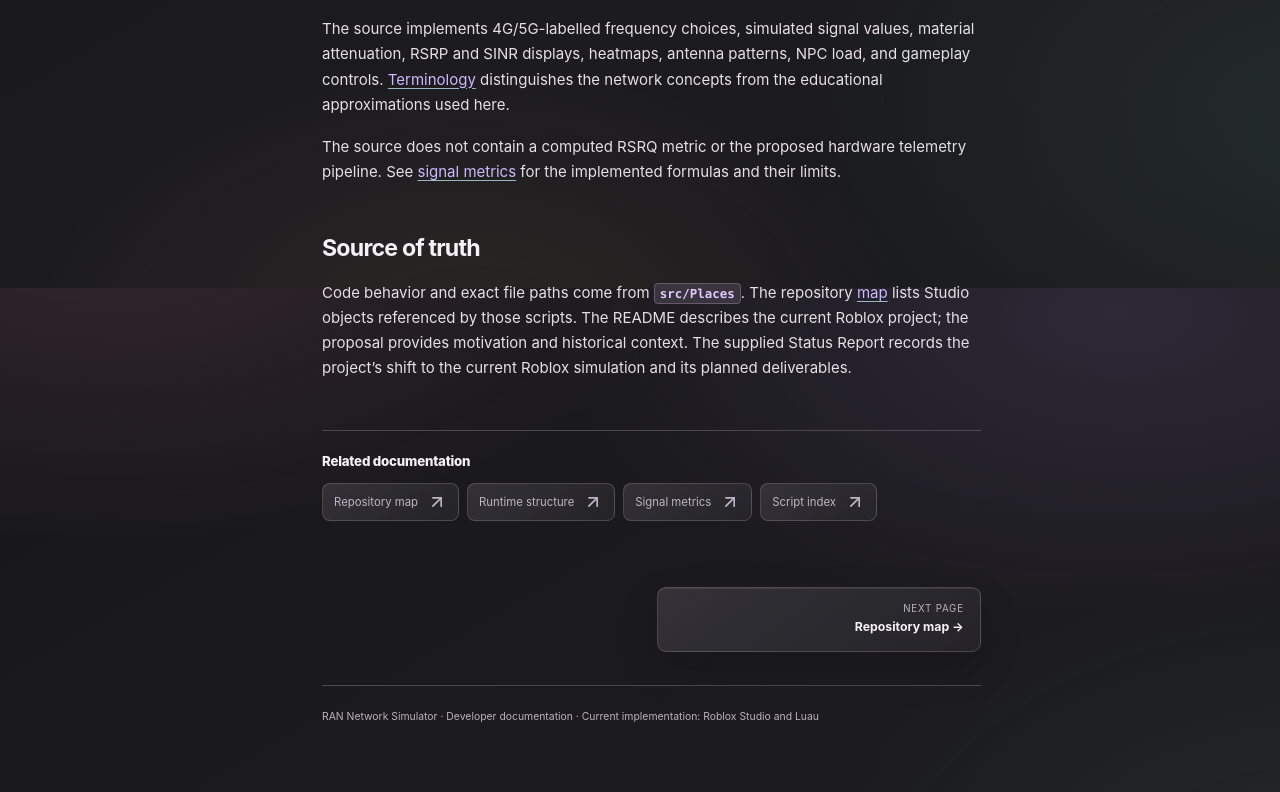
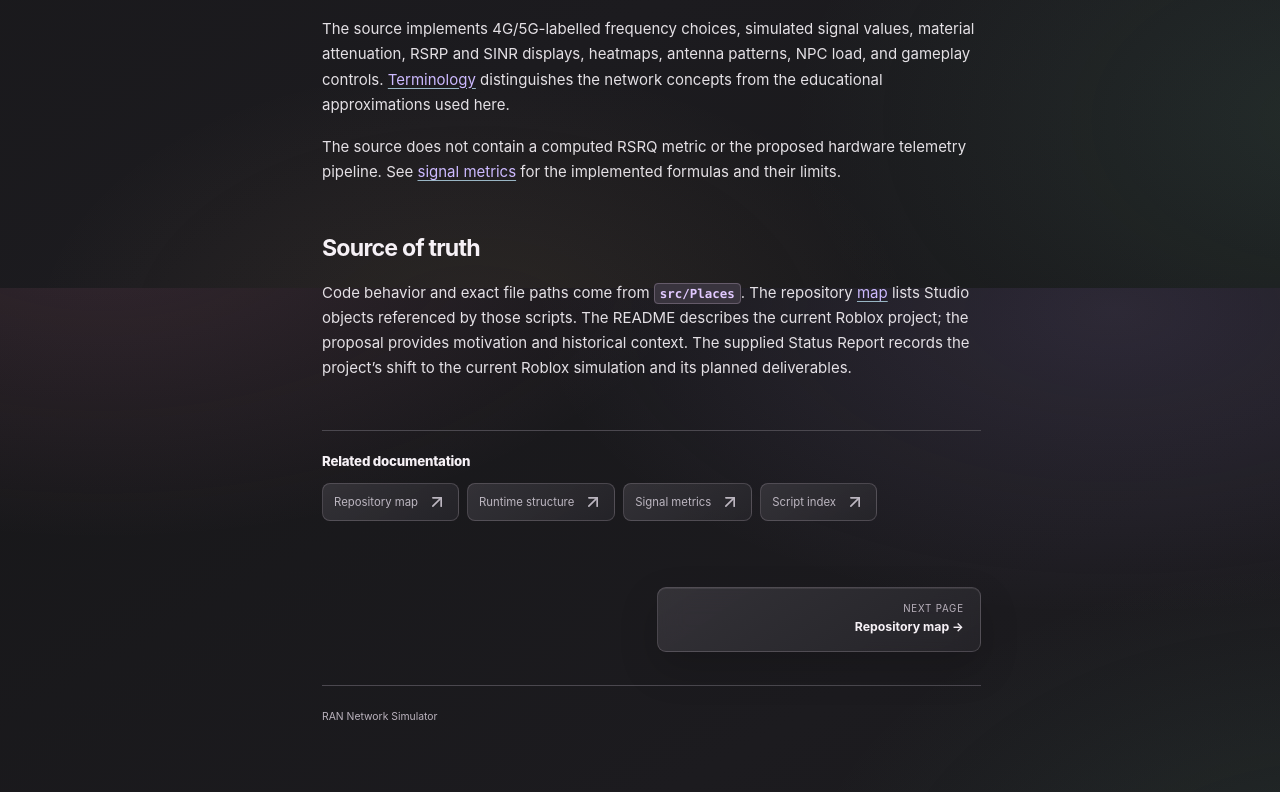
Before and after one commit to sujalchan/RAN-Simulation-Documentation, a React (Vite) app in the folder src-website-docs/: page / in a window 1280 px wide. Shown: the part 1312-2104 px from the top of the page. Built offline with nearby package versions, Linux system fonts and the light colour scheme.

Commit message:
fix: improve formatting and structure in App component

```diff
--- a/src-website-docs/src/App.tsx
+++ b/src-website-docs/src/App.tsx
@@ -76,13 +76,13 @@ export default function App() {
   };
 
   return <><a className="skip-link" href="#main-content">Skip to content</a><div className={`app-shell ${sidebarCollapsed ? 'sidebar-collapsed' : ''}`}>
-    <DocSidebar active={location.id} close={() => setMobileOpen(false)} collapsed={sidebarCollapsed} toggleCollapsed={() => setSidebarCollapsed((value) => !value)}/>
-    <div className="mobile-scrim" hidden={!mobileOpen} onClick={() => setMobileOpen(false)} aria-hidden="true"/>
-    <div className="workspace"><header className="topbar"><div className="topbar-start"><button className="icon-button menu-toggle" onClick={() => { if (matchMedia('(max-width: 820px)').matches) setMobileOpen((value) => !value); else setSidebarCollapsed((value) => !value); }} aria-label="Toggle documentation navigation" aria-controls="sidebar" aria-expanded={matchMedia('(max-width: 820px)').matches ? mobileOpen : !sidebarCollapsed}><Menu/></button><span className="topbar-divider"/><span className="topbar-location">Documentation <span>/</span> <strong>{page?.title || 'Page not found'}</strong></span></div><div className="topbar-actions"><button ref={searchTrigger} className="search-trigger" onClick={() => setSearchOpen(true)} aria-keyshortcuts="Control+k Meta+k /"><Search/><span>Search documentation</span><kbd>⌘ K</kbd></button><div className="theme-switch" role="group" aria-label="Color theme"><button className="theme-option" aria-label="Light mode" aria-pressed={theme === 'light'} onClick={() => setTheme('light')}><Sun/><span>Light</span></button><button className="theme-option" aria-label="Dark mode" aria-pressed={theme === 'dark'} onClick={() => setTheme('dark')}><Moon/><span>Dark</span></button></div></div></header>
-      <div className="reading-layout"><main className="main-content" id="main-content" tabIndex={-1}><Breadcrumbs title={page?.title || 'Page not found'} group={group}/><article className="doc-article" onClick={followDocLink}>{page ? (script ? <ScriptReferencePage id={script.id}/> : pageComponents[page.id] ? <>{(() => { const PageComponent = pageComponents[page.id]; return <PageComponent/>; })()}</> : <DocPage page={page}/>) : <div className="page-enter"><p className="eyebrow">Documentation</p><h1>Page not found</h1><p className="lede">This documentation route does not exist.</p><Link to={docPath('overview')}>Return to the overview →</Link></div>}</article>
-      {index >= 0 ? <nav className="page-neighbors" aria-label="Adjacent pages">{previous ? <Link className="neighbor-link" to={docPath(previous.id)}><small>Previous page</small><strong>← {previous.title}</strong></Link> : <span/>}{next ? <Link className="neighbor-link next" to={docPath(next.id)}><small>Next page</small><strong>{next.title} →</strong></Link> : <span/>}</nav> : <nav className="page-neighbors" aria-label="Adjacent pages"><Link className="neighbor-link" to={docPath('code-reference')}><small>Back to reference</small><strong>← All scripts</strong></Link></nav>}
-      <footer className="content-footer">RAN Network Simulator · Developer documentation · Current implementation: Roblox Studio and Luau</footer></main>{page && <TableOfContents pageId={page.id} markup={html} scriptFilter={scriptFilter}/>}</div>
+    <DocSidebar active={location.id} close={() => setMobileOpen(false)} collapsed={sidebarCollapsed} toggleCollapsed={() => setSidebarCollapsed((value) => !value)} />
+    <div className="mobile-scrim" hidden={!mobileOpen} onClick={() => setMobileOpen(false)} aria-hidden="true" />
+    <div className="workspace"><header className="topbar"><div className="topbar-start"><button className="icon-button menu-toggle" onClick={() => { if (matchMedia('(max-width: 820px)').matches) setMobileOpen((value) => !value); else setSidebarCollapsed((value) => !value); }} aria-label="Toggle documentation navigation" aria-controls="sidebar" aria-expanded={matchMedia('(max-width: 820px)').matches ? mobileOpen : !sidebarCollapsed}><Menu /></button><span className="topbar-divider" /><span className="topbar-location">Documentation <span>/</span> <strong>{page?.title || 'Page not found'}</strong></span></div><div className="topbar-actions"><button ref={searchTrigger} className="search-trigger" onClick={() => setSearchOpen(true)} aria-keyshortcuts="Control+k Meta+k /"><Search /><span>Search documentation</span><kbd>⌘ K</kbd></button><div className="theme-switch" role="group" aria-label="Color theme"><button className="theme-option" aria-label="Light mode" aria-pressed={theme === 'light'} onClick={() => setTheme('light')}><Sun /><span>Light</span></button><button className="theme-option" aria-label="Dark mode" aria-pressed={theme === 'dark'} onClick={() => setTheme('dark')}><Moon /><span>Dark</span></button></div></div></header>
+      <div className="reading-layout"><main className="main-content" id="main-content" tabIndex={-1}><Breadcrumbs title={page?.title || 'Page not found'} group={group} /><article className="doc-article" onClick={followDocLink}>{page ? (script ? <ScriptReferencePage id={script.id} /> : pageComponents[page.id] ? <>{(() => { const PageComponent = pageComponents[page.id]; return <PageComponent />; })()}</> : <DocPage page={page} />) : <div className="page-enter"><p className="eyebrow">Documentation</p><h1>Page not found</h1><p className="lede">This documentation route does not exist.</p><Link to={docPath('overview')}>Return to the overview →</Link></div>}</article>
+        {index >= 0 ? <nav className="page-neighbors" aria-label="Adjacent pages">{previous ? <Link className="neighbor-link" to={docPath(previous.id)}><small>Previous page</small><strong>← {previous.title}</strong></Link> : <span />}{next ? <Link className="neighbor-link next" to={docPath(next.id)}><small>Next page</small><strong>{next.title} →</strong></Link> : <span />}</nav> : <nav className="page-neighbors" aria-label="Adjacent pages"><Link className="neighbor-link" to={docPath('code-reference')}><small>Back to reference</small><strong>← All scripts</strong></Link></nav>}
+        <footer className="content-footer">RAN Network Simulator</footer></main>{page && <TableOfContents pageId={page.id} markup={html} scriptFilter={scriptFilter} />}</div>
     </div></div>
-    <DocSearch open={searchOpen} close={closeSearch} navigate={go}/>
+    <DocSearch open={searchOpen} close={closeSearch} navigate={go} />
   </>;
 }
```
